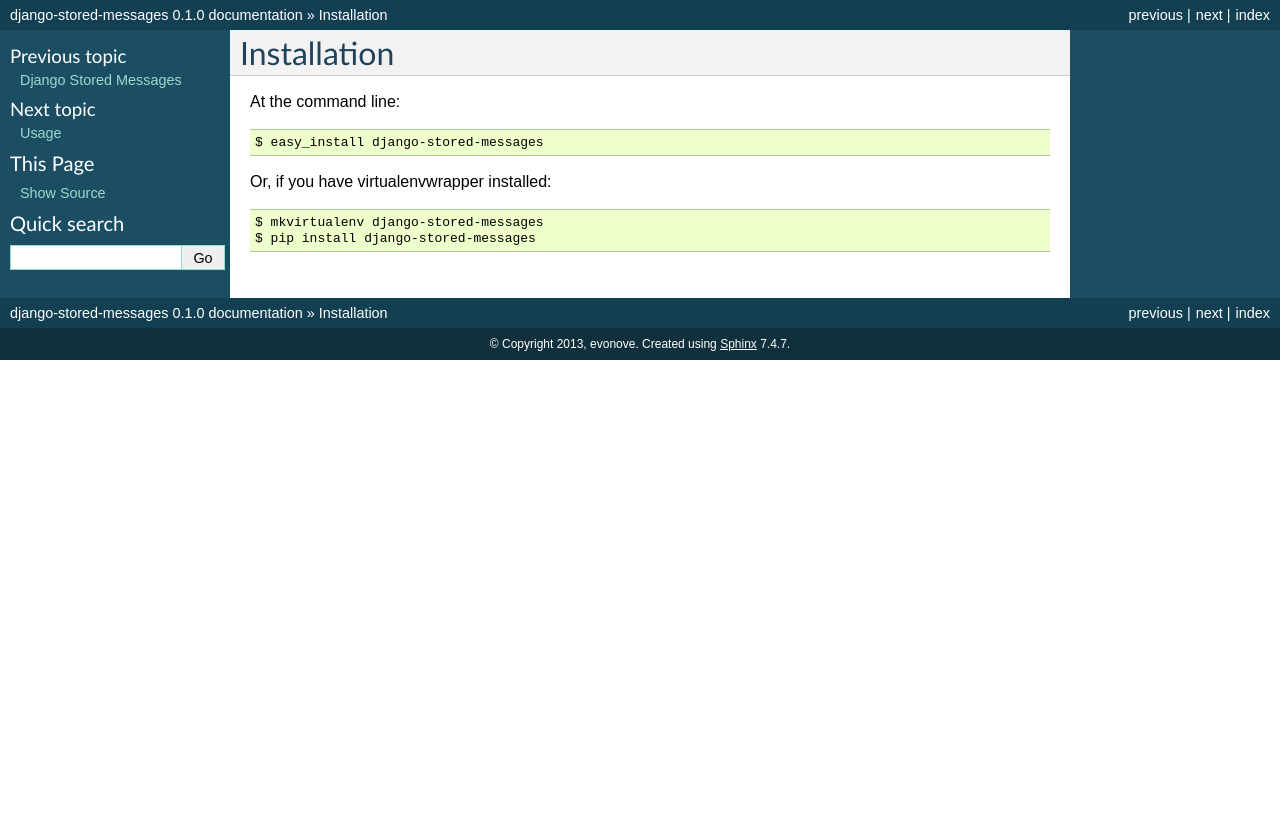
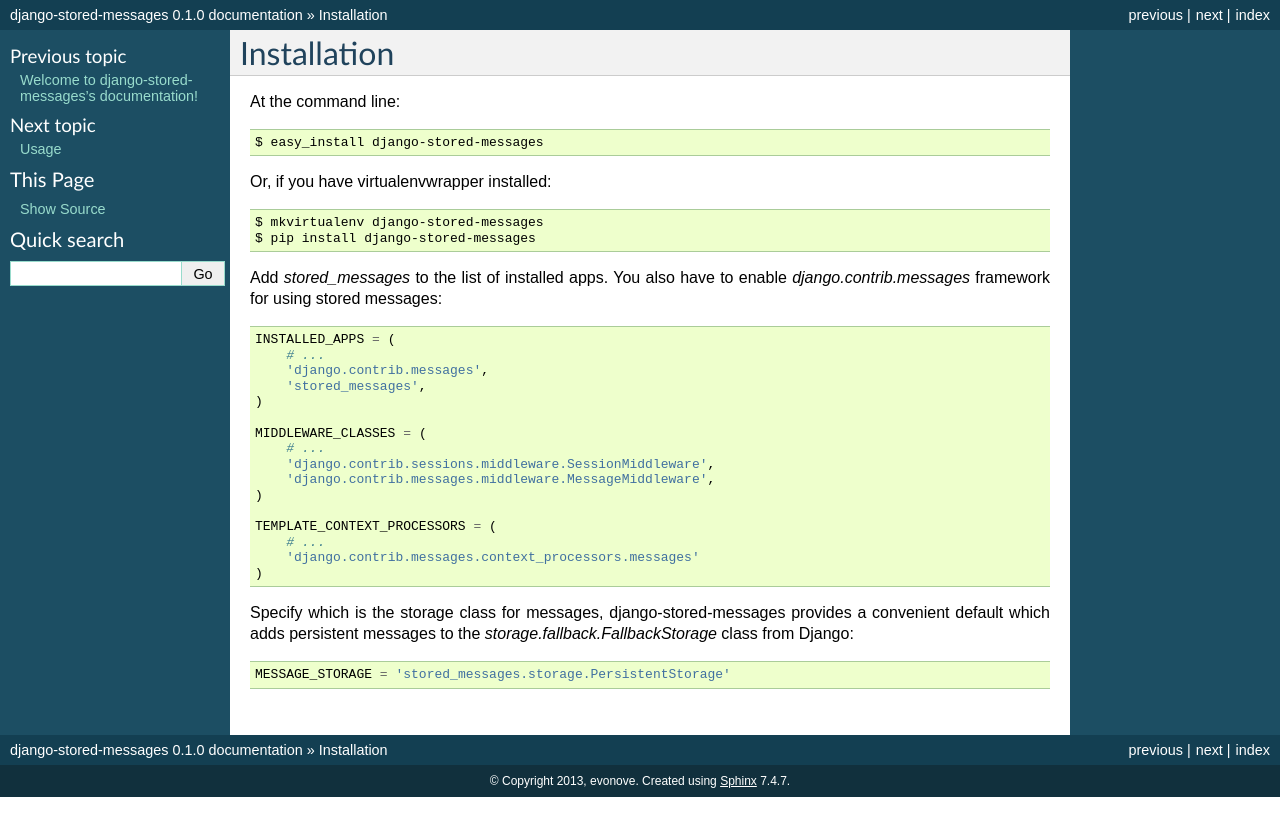
Before and after one commit to evonove/django-stored-messages, a Sphinx documentation site: the page built from docs/installation.rst, in a window 1280 px wide. Shown: the top 836 px of the page. Built offline with Sphinx 7.4.7, drawn with Linux system fonts in a browser that asks for light colours.

Commit message:
moar docs

```diff
--- a/docs/installation.rst
+++ b/docs/installation.rst
@@ -10,3 +10,28 @@ Or, if you have virtualenvwrapper installed::
 
     $ mkvirtualenv django-stored-messages
     $ pip install django-stored-messages
+
+Add `stored_messages` to the list of installed apps. You also have to enable
+`django.contrib.messages` framework for using stored messages::
+
+    INSTALLED_APPS = (
+        # ...
+        'django.contrib.messages',
+        'stored_messages',
+    )
+
+    MIDDLEWARE_CLASSES = (
+        # ...
+        'django.contrib.sessions.middleware.SessionMiddleware',
+        'django.contrib.messages.middleware.MessageMiddleware',
+    )
+
+    TEMPLATE_CONTEXT_PROCESSORS = (
+        # ...
+        'django.contrib.messages.context_processors.messages'
+    )
+
+Specify which is the storage class for messages, django-stored-messages provides a convenient
+default which adds persistent messages to the `storage.fallback.FallbackStorage` class from Django::
+
+    MESSAGE_STORAGE = 'stored_messages.storage.PersistentStorage'
```
Also changed, not shown: README.rst (+16 -10 lines), docs/index.rst (+6 -1 lines).
